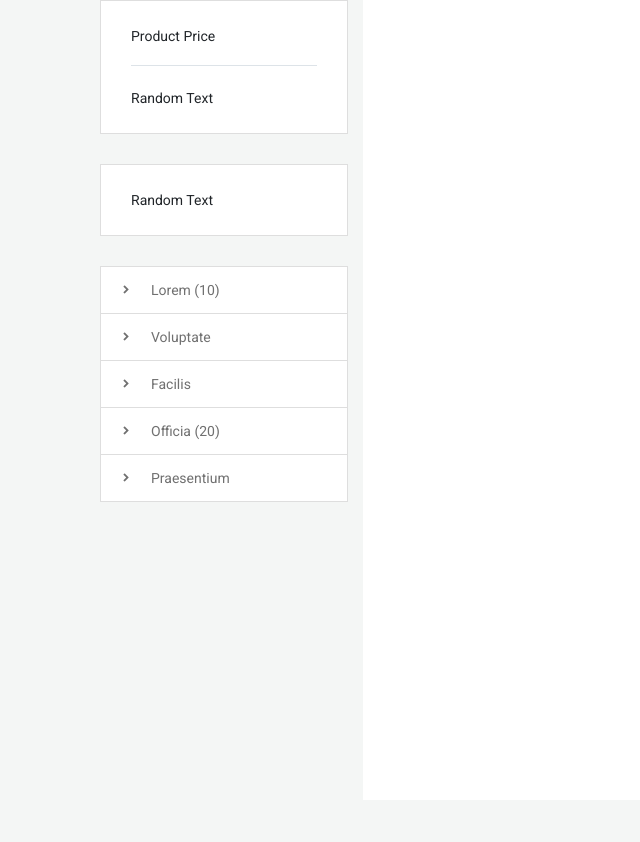
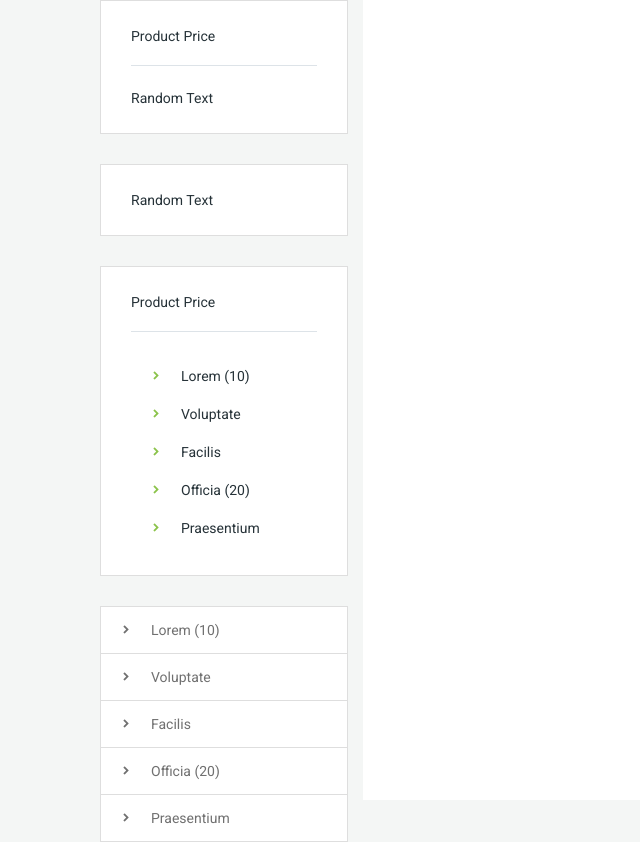
Before and after one commit to gkichan/online-market, a website: page app/aside.component.html in a window 1280 px wide. Shown: the whole page, without its empty margins (0-640 px from the left). Before the commit the page ends 800 px from the top, so only its background shows below. Drawn offline with nearby package versions, Linux system fonts and the light colour scheme.

Commit message:
Небольшие изменения

```diff
--- a/app/aside.component.html
+++ b/app/aside.component.html
@@ -4,7 +4,7 @@
     <!-- Required meta tags -->
     <meta charset="utf-8">
     <meta name="viewport" content="width=device-width, initial-scale=1, shrink-to-fit=no">
-    <title>Foxtar</title>
+    <title>Aside</title>
     <!-- Google Fonts -->
     <link href="https://fonts.googleapis.com/css?family=Roboto:400,500,700" rel="stylesheet">
     <link href="https://fonts.googleapis.com/css?family=Open+Sans:400,600,700" rel="stylesheet">
@@ -34,18 +34,58 @@
     <section>
         <div class="container d-flex">
             <aside class="col-3">
-                <div class="aside-card">
-                    <div class="aside-card-title title-black title-md font-bold">
+                <div class="aside-block">
+                    <div class="aside-block-title title-black title-md font-bold">
                         <span>Product Price</span>
                     </div>
-                    <!-- /.aside-card-title -->
+                    <!-- /.aside-block-title -->
                     <span>Random Text</span>
                 </div>
-                <!-- /.aside-card -->
-                <div class="aside-card font-medium">
+                <!-- /.aside-block -->
+                <div class="aside-block font-medium">
                     <span>Random Text</span>
                 </div>
-                <!-- /.aside-card -->
+                <!-- /.aside-block -->
+                <div class="aside-block">
+                    <div class="aside-block-title title-black title-md font-bold">
+                        <span>Product Price</span>
+                    </div>
+                    <!-- /.aside-block-title -->
+                    <ul class="aside-inblock-nav font-medium">
+                        <li class="active">
+                            <a href="#">
+                                <i class="fa fa-chevron-right"></i>
+                                Lorem (10)
+                            </a>
+                        </li>
+                        <li>
+                            <a href="#">
+                                <i class="fa fa-chevron-right"></i>
+                                Voluptate
+                            </a>
+                        </li>
+                        <li>
+                            <a href="#">
+                                <i class="fa fa-chevron-right"></i>
+                                Facilis
+                            </a>
+                        </li>
+                        <li>
+                            <a href="#">
+                                <i class="fa fa-chevron-right"></i>
+                                Officia (20)
+                            </a>
+                        </li>
+                        <li>
+                            <a href="#">
+                                <i class="fa fa-chevron-right"></i>
+                                Praesentium
+                            </a>
+                        </li>
+                    </ul>
+                    <!-- /.aside-inblock-nav -->
+                </div>
+                <!-- /.aside-block -->
                 <ul class="aside-nav font-medium">
                     <li class="active">
                         <a href="#">
--- a/app/css/components/aside.component.css
+++ b/app/css/components/aside.component.css
@@ -1,17 +1,44 @@
 /* ===== ASIDE START ===== */
 /* -- ASIDE CARD START -- */
-.aside-card {
+.aside-block {
     background-color: #fff;
     padding: 28px 30px;
     margin-bottom: 30px;
     border: 1px solid #dedede;
 }
-.aside-card .aside-card-title {
+.aside-block .aside-block-title {
     padding-bottom: 22px;
     margin-bottom: 25px;
     border-bottom: 1px solid #dde3e8;
 }
 /* -- ASIDE CARD END -- */
+/* -- ASIDE INBLOCK NAV START -- */
+.aside-inblock-nav {
+    font-size: 14px;
+    background-color: #fff;
+}
+.aside-inblock-nav li {
+    position: relative;
+}
+/* В финале поменять hover на класс .active */
+.aside-inblock-nav li:hover {
+    color: #8bc34a;
+}
+.aside-inblock-nav li a {
+    position: relative;
+    display: block;
+    padding: 12px 50px;
+}
+.aside-inblock-nav li i {
+    position: absolute;
+    top: 50%;
+    left: 22px;
+    font-size: 9px;
+    color: #8bc34a;
+    -webkit-transform: translateY(-51%);
+            transform: translateY(-51%);
+}
+/* -- ASIDE INBLOCK NAV END -- */
 /* -- ASIDE NAV START -- */
 .aside-nav {
     font-size: 14px;
--- a/app/css/reset.css
+++ b/app/css/reset.css
@@ -9,6 +9,8 @@
 body {
     margin: 0;
     font: 400 14px/1 'Roboto', sans-serif;
+    color: #263238;
+    background-color: #f4f6f5;
 }
 h1, h2, h3, h4, h5, h6 {
     margin: 0;
--- a/source/css/components/aside.component.css
+++ b/source/css/components/aside.component.css
@@ -1,17 +1,43 @@
 /* ===== ASIDE START ===== */
 /* -- ASIDE CARD START -- */
-.aside-card {
+.aside-block {
     background-color: #fff;
     padding: 28px 30px;
     margin-bottom: 30px;
     border: 1px solid #dedede;
 }
-.aside-card .aside-card-title {
+.aside-block .aside-block-title {
     padding-bottom: 22px;
     margin-bottom: 25px;
     border-bottom: 1px solid #dde3e8;
 }
 /* -- ASIDE CARD END -- */
+/* -- ASIDE INBLOCK NAV START -- */
+.aside-inblock-nav {
+    font-size: 14px;
+    background-color: #fff;
+}
+.aside-inblock-nav li {
+    position: relative;
+}
+/* В финале поменять hover на класс .active */
+.aside-inblock-nav li:hover {
+    color: #8bc34a;
+}
+.aside-inblock-nav li a {
+    position: relative;
+    display: block;
+    padding: 12px 50px;
+}
+.aside-inblock-nav li i {
+    position: absolute;
+    top: 50%;
+    left: 22px;
+    font-size: 9px;
+    color: #8bc34a;
+    transform: translateY(-51%);
+}
+/* -- ASIDE INBLOCK NAV END -- */
 /* -- ASIDE NAV START -- */
 .aside-nav {
     font-size: 14px;
```
Also changed, not shown: app/buttons.component.html (+2 -2 lines).
